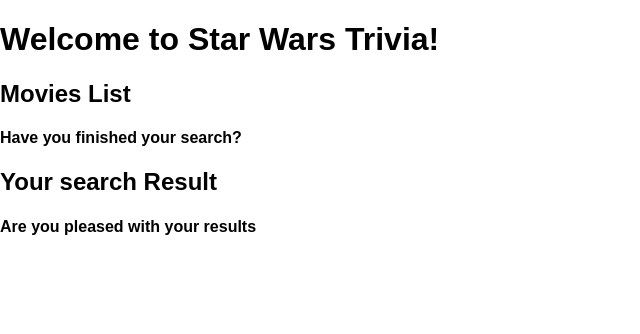
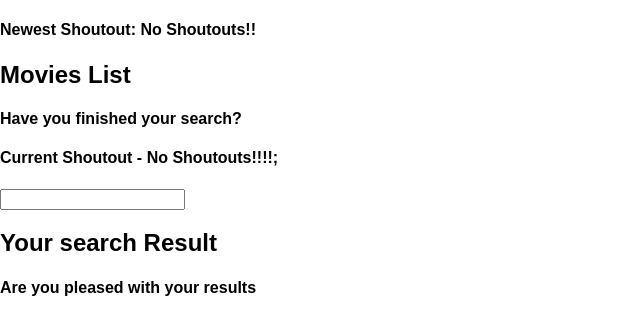
Before and after one commit to BruhKofi/reactstarterpack, a React (Create React App) app: page / in a window 1280 px wide. Shown: the top 334 px of the page, without its empty margins (0-640 px from the left). Built offline with nearby package versions, Linux system fonts and the light colour scheme.

Commit message:
fix live reload shoutout

```diff
--- a/src/js/Components/Layout.js
+++ b/src/js/Components/Layout.js
@@ -1,25 +1,32 @@
-/**
+ /**
  * Created by victorasante-kyei on 10/04/2017.
  */
 import React from "react";
 
-import Search from "./search/Search";
-import SearchResult from "./search/SearchResult"
+import Movies from "./search/Movies";
+import SearchResult from "./search/Characters"
 
 export default class Layout extends React.Component {
 	constructor() {
 		super();
 		this.state = {welcome: "Welcome to Star Wars Trivia!"};
+		this.state= {shoutout: "No Shoutouts"};
 	}
+
+	createNewShoutOut(shoutout){
+		this.setState({shoutout});
+	}
+
 	render () {
 		const searchQuestion = "Have you finished your search?";
 		const ResultQuestion = "Are you pleased with your results";
 		return (
 			<div>
 				<h1>{this.state.welcome}</h1>
-				<Search question = {searchQuestion}/>
-				<SearchResult question = {ResultQuestion}/>
+				<h4>Newest Shoutout: {this.state.shoutout}!!</h4>
+				<Movies shoutout={this.state.shoutout}  createNewShoutOut={this.createNewShoutOut.bind(this)} question={searchQuestion}/>
+				<SearchResult question={ResultQuestion}/>
 			</div>
-		)
+		);
 	}
 }
--- a/src/js/Components/search/Search.js
+++ b/src/js/Components/search/Movies.js
@@ -5,11 +5,17 @@
 import React from "react";
 
 export default class Search extends React.Component {
+	createShoutOut(e){
+		const shoutOut = e.target.value;
+		this.props.createNewShoutOut(shoutOut);
+	}
 	render() {
 		return (
 			<div>
 			<h2>Movies List</h2>
 			<h4>{this.props.question}</h4>
+				<h4>Current Shoutout - {this.props.shoutout}!!!!;</h4>
+				<input onChange={this.createShoutOut.bind(this)}/>
 			</div>
 		);
 	}
```
Also changed, not shown: src/js/Components/search/Characters.js (renamed from src/js/Components/search/SearchResult.js).
